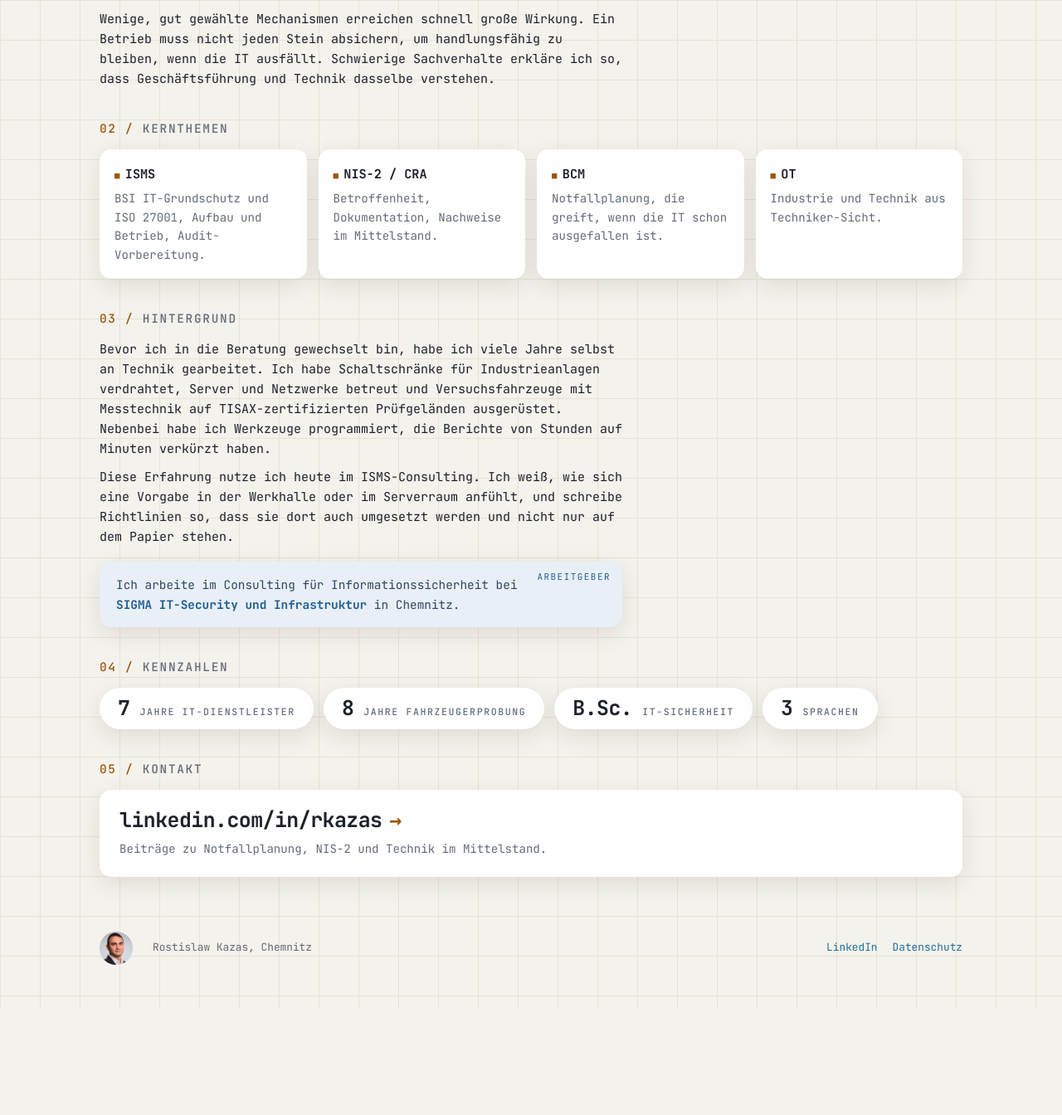
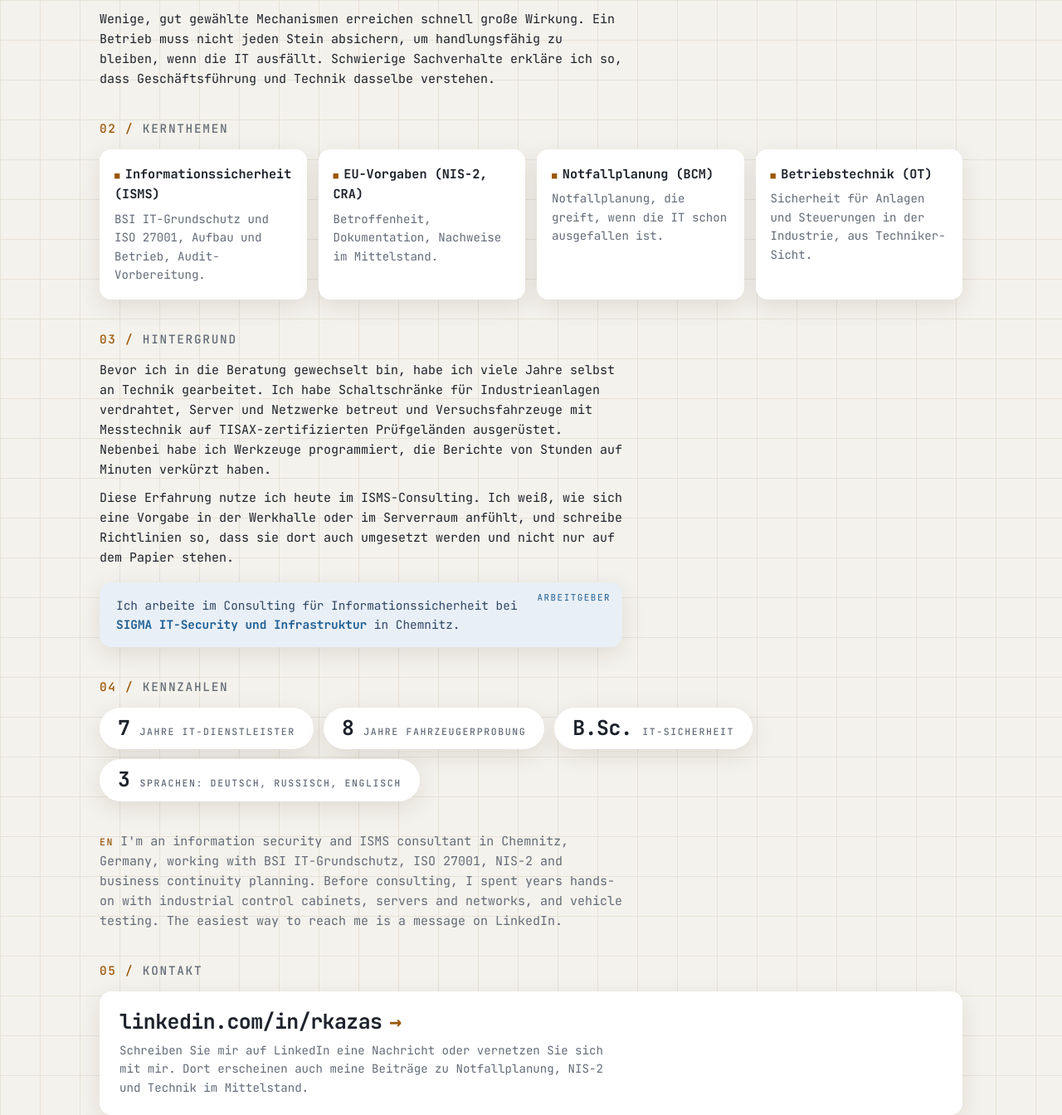
Before and after one commit to OfficeKnight/kazasdev, a plain HTML site: page index.html in a window 1280 px wide. Shown: the part 672-2016 px from the top of the page at 83% size. Before the commit the page ends 1887 px from the top, so only its background shows below. Drawn offline with Linux system fonts and the light colour scheme.

Commit message:
Freigegebene Texte: Ich-Form, Kartentitel mit Begriff, Kontakt-Einladung, Englisch
Einleitung in der Ich-Form, Kernthemen als Begriff plus Kürzel, präziserer
OT-Text, Sprachen benannt, Einladung zur Nachricht im Kontakt und drei
englische Sätze als eigener Absatz mit lang="en". Damit die längeren
Titel passen, sind die Kernthemen unter 560 px einspaltig.

Co-Authored-By: Claude Opus 5.5 <noreply@anthropic.com>

```diff
--- a/index.html
+++ b/index.html
@@ -39,7 +39,7 @@
   <header class="top">
     <div>
       <h1><span class="nm">Rostislaw Kazas</span> <span class="role">IT-Security- und ISMS-Consultant</span></h1>
-      <p class="lead">Informationssicherheit nach BSI IT-Grundschutz und ISO 27001, NIS-2, Notfallplanung. Kommt aus der Technik, denkt in Mechanismen statt in Papier.</p>
+      <p class="lead">Informationssicherheit nach BSI IT-Grundschutz und ISO 27001, NIS-2 und Notfallplanung. Ich komme aus der Technik und denke in Mechanismen statt in Papier.</p>
       <p class="go"><a href="https://www.linkedin.com/in/rkazas/" rel="me noopener">Auf LinkedIn vernetzen</a></p>
     </div>
     <div class="pic">
@@ -54,10 +54,10 @@
 
     <section aria-labelledby="h2x"><h2 id="h2x" data-n="02">Kernthemen</h2>
       <div class="cards">
-        <div class="card"><h3>ISMS</h3><p>BSI IT-Grundschutz und ISO 27001, Aufbau und Betrieb, Audit-Vorbereitung.</p></div>
-        <div class="card"><h3>NIS-2 / CRA</h3><p>Betroffenheit, Dokumentation, Nachweise im Mittelstand.</p></div>
-        <div class="card"><h3>BCM</h3><p>Notfallplanung, die greift, wenn die IT schon ausgefallen ist.</p></div>
-        <div class="card"><h3>OT</h3><p>Industrie und Technik aus Techniker-Sicht.</p></div>
+        <div class="card"><h3>Informationssicherheit (ISMS)</h3><p>BSI IT-Grundschutz und ISO 27001, Aufbau und Betrieb, Audit-Vorbereitung.</p></div>
+        <div class="card"><h3>EU-Vorgaben (NIS-2, CRA)</h3><p>Betroffenheit, Dokumentation, Nachweise im Mittelstand.</p></div>
+        <div class="card"><h3>Notfallplanung (BCM)</h3><p>Notfallplanung, die greift, wenn die IT schon ausgefallen ist.</p></div>
+        <div class="card"><h3>Betriebstechnik (OT)</h3><p>Sicherheit für Anlagen und Steuerungen in der Industrie, aus Techniker-Sicht.</p></div>
       </div>
     </section>
 
@@ -74,14 +74,18 @@
         <div><b>7</b><span>Jahre IT-Dienstleister</span></div>
         <div><b>8</b><span>Jahre Fahrzeugerprobung</span></div>
         <div><b>B.Sc.</b><span>IT-Sicherheit</span></div>
-        <div><b>3</b><span>Sprachen</span></div>
+        <div><b>3</b><span>Sprachen: Deutsch, Russisch, Englisch</span></div>
       </div>
+    </section>
+
+    <section class="en" lang="en" aria-label="In English">
+      <p class="text"><span class="en-tag" aria-hidden="true">EN</span>I'm an information security and ISMS consultant in Chemnitz, Germany, working with BSI IT-Grundschutz, ISO 27001, NIS-2 and business continuity planning. Before consulting, I spent years hands-on with industrial control cabinets, servers and networks, and vehicle testing. The easiest way to reach me is a message on LinkedIn.</p>
     </section>
 
     <section aria-labelledby="h5x"><h2 id="h5x" data-n="05">Kontakt</h2>
       <div class="contact">
         <a href="https://www.linkedin.com/in/rkazas/" rel="me noopener">linkedin.com/in/<span class="nw">rkazas<span class="arr" aria-hidden="true">→</span></span></a>
-        <p>Beiträge zu Notfallplanung, NIS-2 und Technik im Mittelstand.</p>
+        <p>Schreiben Sie mir auf LinkedIn eine Nachricht oder vernetzen Sie sich mit mir. Dort erscheinen auch meine Beiträge zu Notfallplanung, NIS-2 und Technik im Mittelstand.</p>
       </div>
     </section>
   </main>
--- a/style.css
+++ b/style.css
@@ -99,7 +99,7 @@ h2::before { content: attr(data-n) " / "; color: var(--acc); }
 .text { max-width: 70ch; }
 .cards { display: grid; gap: 14px; grid-template-columns: repeat(4, 1fr); }
 .card { background: var(--card); padding: 18px; min-width: 0; border-radius: var(--r); box-shadow: var(--sh); }
-.card h3 { font-size: .95rem; font-weight: 700; margin: 0 0 6px; }
+.card h3 { font-size: .95rem; font-weight: 700; margin: 0 0 6px; hyphens: auto; overflow-wrap: break-word; }
 .card h3::before { content: "■ "; color: var(--acc); font-size: .7em; }
 .card p { color: var(--mut); font-size: .88rem; margin: 0; }
 .card a::after { content: " →"; color: var(--acc); }
@@ -119,8 +119,11 @@ h2::before { content: attr(data-n) " / "; color: var(--acc); }
 .contact a::after { content: ""; position: absolute; inset: 0; border-radius: inherit; }
 .contact .arr { display: inline-block; margin-left: .6ch; color: var(--acc); }
 .contact:hover a { text-decoration: underline; text-underline-offset: 5px; }
+/* Englischer Absatz: Kennung EN in Label-Optik */
+.en .text { color: var(--mut); }
+.en-tag { display: inline-block; margin-right: 1.2ch; font-size: .72rem; font-weight: 500; letter-spacing: .14em; color: var(--acc); }
 .contact p { color: var(--mut); font-size: .88rem; max-width: 72ch; margin: 8px 0 0; text-wrap: pretty; }
-@media (max-width: 560px) { .card { padding: 14px; } .contact { padding: 18px; } .card p { font-size: .84rem; } .kpi { grid-template-columns: 1fr; } .kpi div { justify-content: flex-start; } }
+@media (max-width: 560px) { .cards { grid-template-columns: 1fr; } .card { padding: 14px; } .contact { padding: 18px; } .card p { font-size: .84rem; } .kpi { grid-template-columns: 1fr; } .kpi div { justify-content: flex-start; } }
 
 /* Arbeitgeber: ein Satz auf getönter Fläche, am Ende von Hintergrund */
 .sigma { position: relative; max-width: 70ch; margin-top: 18px; padding: 16px 120px 16px 20px; background: var(--sig-bg); color: var(--sig-text); border-radius: var(--r); box-shadow: var(--sh); }
```
